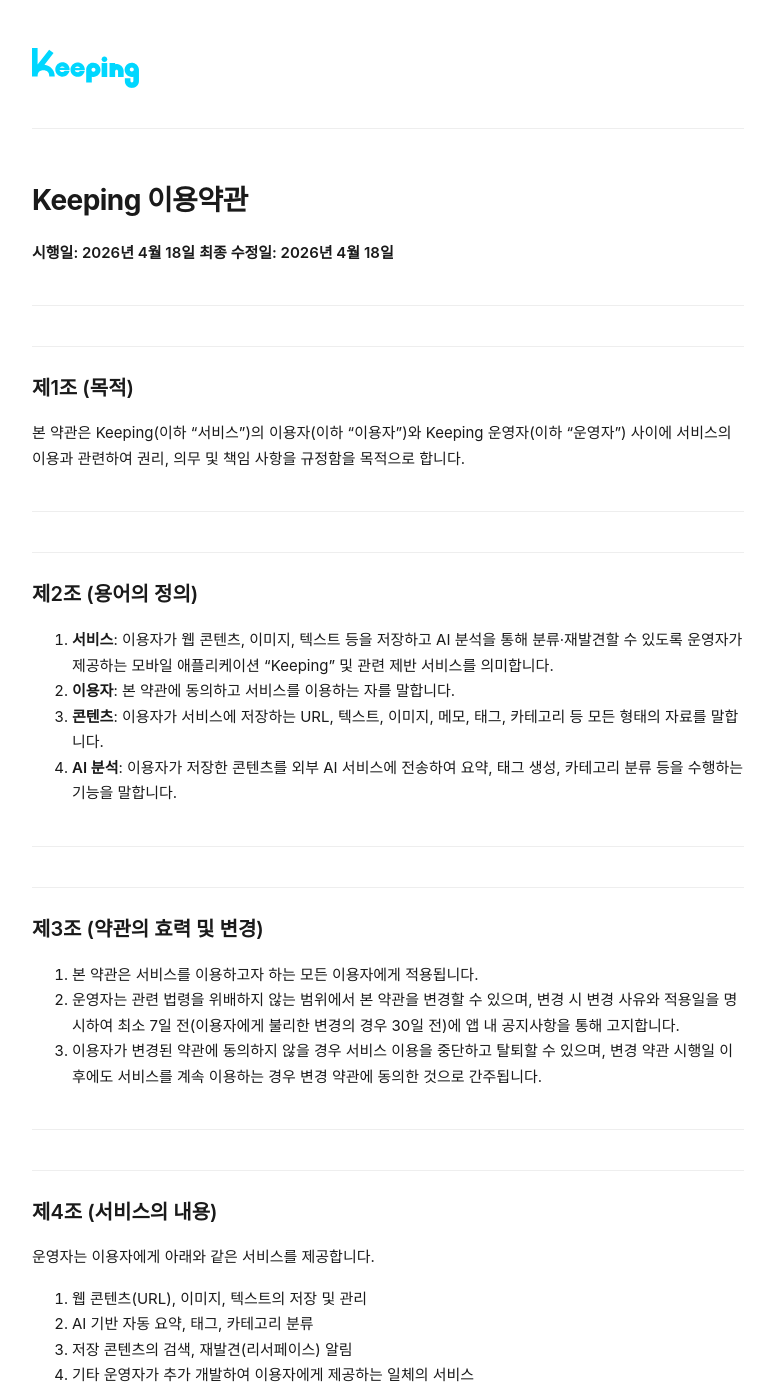
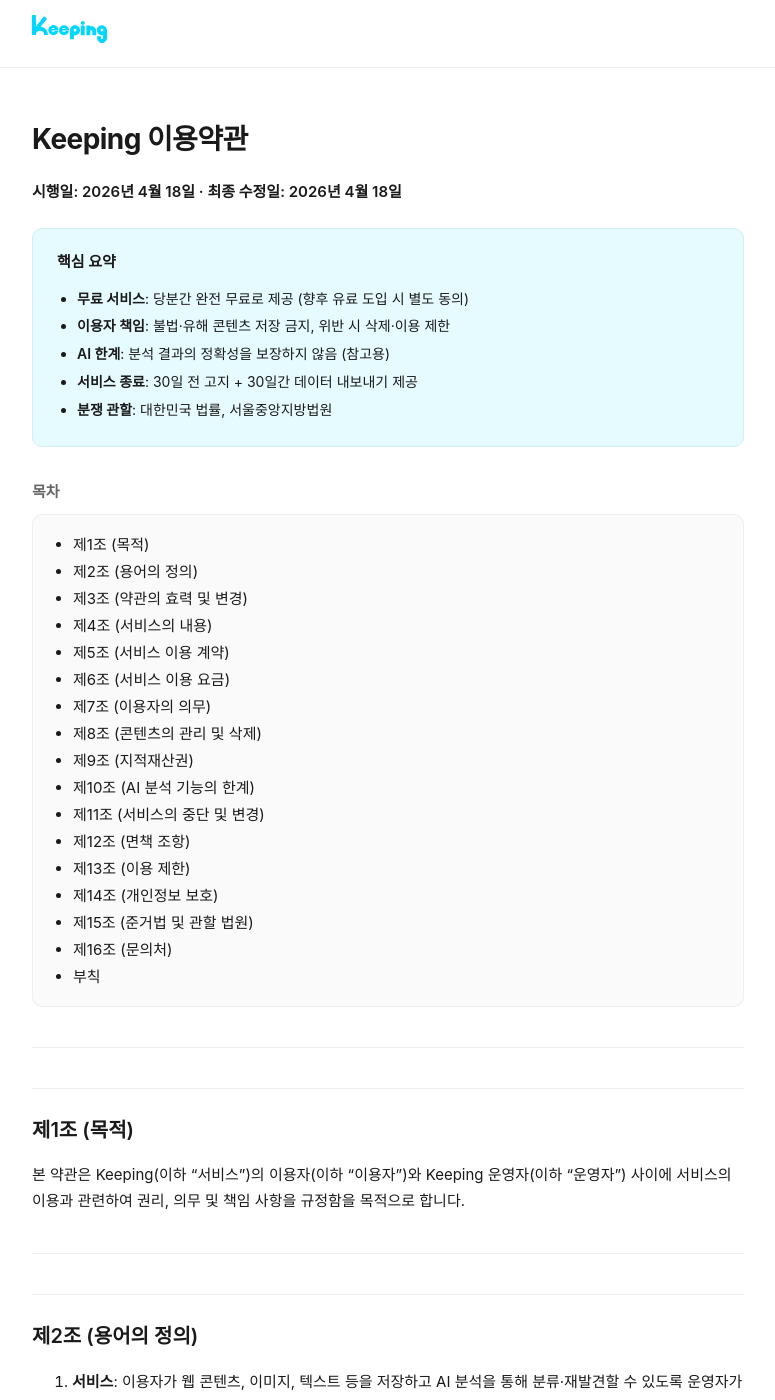
Before and after one commit to yubeeenwon/keeping, a Jekyll site: the page built from terms.md, in a window 1280 px wide and 1400 px high. Shown: the whole window, without its empty margins (252-1027 px from the left). Built offline with Jekyll 4.4.1, drawn with Linux system fonts in a browser that asks for light colours.

Commit message:
Add Key Points summary, TOC, sticky header

```diff
--- a/_layouts/default.html
+++ b/_layouts/default.html
@@ -12,10 +12,14 @@
     --text: #1a1a1a;
     --muted: #666;
     --accent: #00D7FF;
+    --accent-soft: #e6fbff;
+    --accent-border: #cfeff5;
     --border: #eee;
     --bg: #fff;
+    --header-h: 68px;
   }
   * { box-sizing: border-box; }
+  html { scroll-behavior: smooth; }
   body {
     margin: 0;
     font-family: -apple-system, BlinkMacSystemFont, "Pretendard", "Apple SD Gothic Neo", sans-serif;
@@ -24,23 +28,36 @@
     line-height: 1.7;
     -webkit-font-smoothing: antialiased;
   }
+  .site-header {
+    position: sticky;
+    top: 0;
+    z-index: 10;
+    background: rgba(255,255,255,0.88);
+    backdrop-filter: saturate(180%) blur(12px);
+    -webkit-backdrop-filter: saturate(180%) blur(12px);
+    border-bottom: 1px solid var(--border);
+    height: var(--header-h);
+    display: flex;
+    align-items: center;
+  }
+  .site-header .inner {
+    max-width: 760px;
+    width: 100%;
+    margin: 0 auto;
+    padding: 0 24px;
+  }
+  .site-header a.logo-link {
+    display: inline-block;
+    line-height: 0;
+  }
+  .site-header img.logo {
+    height: 28px;
+    width: auto;
+  }
   .wrapper {
     max-width: 760px;
     margin: 0 auto;
     padding: 48px 24px 80px;
-  }
-  header {
-    padding-bottom: 32px;
-    margin-bottom: 48px;
-    border-bottom: 1px solid var(--border);
-  }
-  header a.logo-link {
-    display: inline-block;
-    line-height: 0;
-  }
-  header img.logo {
-    height: 40px;
-    width: auto;
   }
   section h1 {
     font-size: 28px;
@@ -48,6 +65,7 @@
     margin-top: 0;
     margin-bottom: 8px;
     letter-spacing: -0.02em;
+    scroll-margin-top: calc(var(--header-h) + 16px);
   }
   section h2 {
     font-size: 20px;
@@ -56,12 +74,14 @@
     margin-bottom: 12px;
     padding-top: 24px;
     border-top: 1px solid var(--border);
+    scroll-margin-top: calc(var(--header-h) + 16px);
   }
   section h3 {
     font-size: 16px;
     font-weight: 600;
     margin-top: 24px;
     margin-bottom: 8px;
+    scroll-margin-top: calc(var(--header-h) + 16px);
   }
   section p, section li { font-size: 15px; }
   section strong { font-weight: 600; }
@@ -95,6 +115,61 @@
     border-top: 1px solid var(--border);
     margin: 40px 0;
   }
+
+  /* 핵심 요약 박스 */
+  .summary {
+    background: var(--accent-soft);
+    border: 1px solid var(--accent-border);
+    border-radius: 10px;
+    padding: 20px 24px;
+    margin: 24px 0 32px;
+  }
+  .summary h3 {
+    margin: 0 0 12px;
+    font-size: 15px;
+    font-weight: 700;
+    border: none !important;
+    padding: 0 !important;
+  }
+  .summary ul {
+    margin: 0;
+    padding-left: 20px;
+  }
+  .summary li {
+    margin: 4px 0;
+    font-size: 14px;
+  }
+
+  /* 목차 */
+  .toc-title {
+    font-size: 15px !important;
+    font-weight: 600;
+    margin: 0 0 10px !important;
+    padding: 0 !important;
+    border: none !important;
+    color: var(--muted);
+  }
+  #markdown-toc {
+    background: #fafafa;
+    border: 1px solid var(--border);
+    border-radius: 10px;
+    padding: 16px 20px 16px 40px;
+    margin: 0 0 40px;
+    font-size: 14px;
+    line-height: 1.8;
+  }
+  #markdown-toc li { margin: 0; }
+  #markdown-toc a { color: var(--text); }
+  #markdown-toc a:hover { color: var(--accent); }
+
+  /* 섹션 끝 맨 위로 */
+  .to-top {
+    display: inline-block;
+    margin-top: 16px;
+    font-size: 13px;
+    color: var(--muted);
+  }
+
   footer {
     margin-top: 64px;
     padding-top: 24px;
@@ -102,13 +177,23 @@
     color: var(--muted);
     font-size: 13px;
   }
+  footer a { color: var(--muted); text-decoration: underline; }
+
+  @media print {
+    .site-header { position: static; background: none; border: none; }
+    .wrapper { padding: 16px; }
+    #markdown-toc { display: none; }
+    .summary { border: 1px solid #ccc; background: none; }
+  }
 </style>
 </head>
 <body>
+<header class="site-header">
+  <div class="inner">
+    <a class="logo-link" href="{{ '/' | relative_url }}"><img class="logo" src="{{ '/assets/logo.svg' | relative_url }}" alt="Keeping"></a>
+  </div>
+</header>
 <div class="wrapper">
-<header>
-<a class="logo-link" href="{{ '/' | relative_url }}"><img class="logo" src="{{ '/assets/logo.svg' | relative_url }}" alt="Keeping"></a>
-</header>
 <section>
 {{ content }}
 </section>
--- a/terms.md
+++ b/terms.md
@@ -5,9 +5,28 @@ permalink: /terms
 ---
 
 # Keeping 이용약관
+{: .no_toc}
 
-**시행일: 2026년 4월 18일**
-**최종 수정일: 2026년 4월 18일**
+**시행일: 2026년 4월 18일 · 최종 수정일: 2026년 4월 18일**
+
+<div class="summary" markdown="1">
+
+### 핵심 요약
+{: .no_toc}
+
+- **무료 서비스**: 당분간 완전 무료로 제공 (향후 유료 도입 시 별도 동의)
+- **이용자 책임**: 불법·유해 콘텐츠 저장 금지, 위반 시 삭제·이용 제한
+- **AI 한계**: 분석 결과의 정확성을 보장하지 않음 (참고용)
+- **서비스 종료**: 30일 전 고지 + 30일간 데이터 내보내기 제공
+- **분쟁 관할**: 대한민국 법률, 서울중앙지방법원
+
+</div>
+
+## 목차
+{: .toc-title .no_toc}
+
+* TOC
+{:toc}
 
 ---
 
```
Also changed, not shown: privacy.md (+21 -2 lines).
